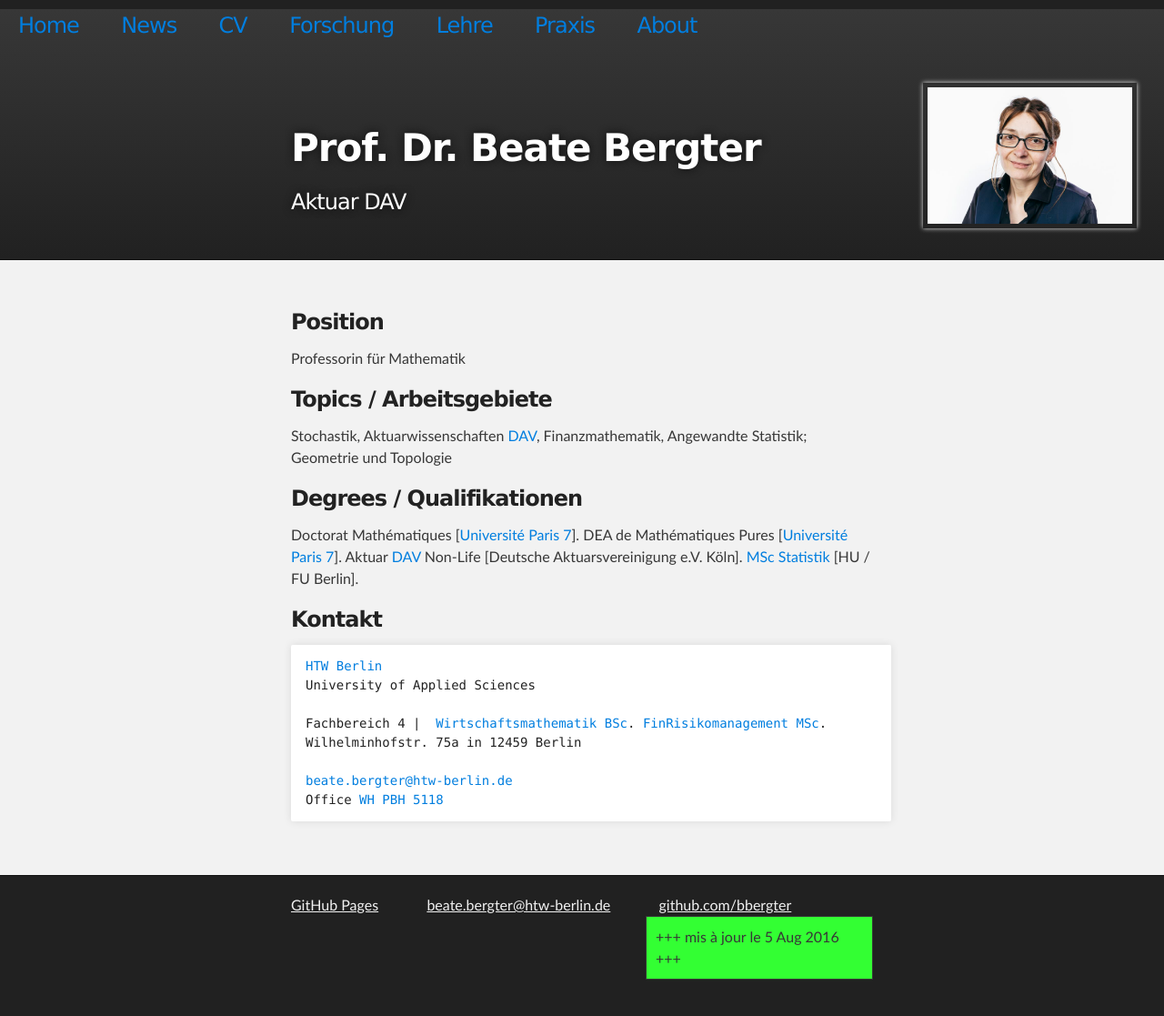
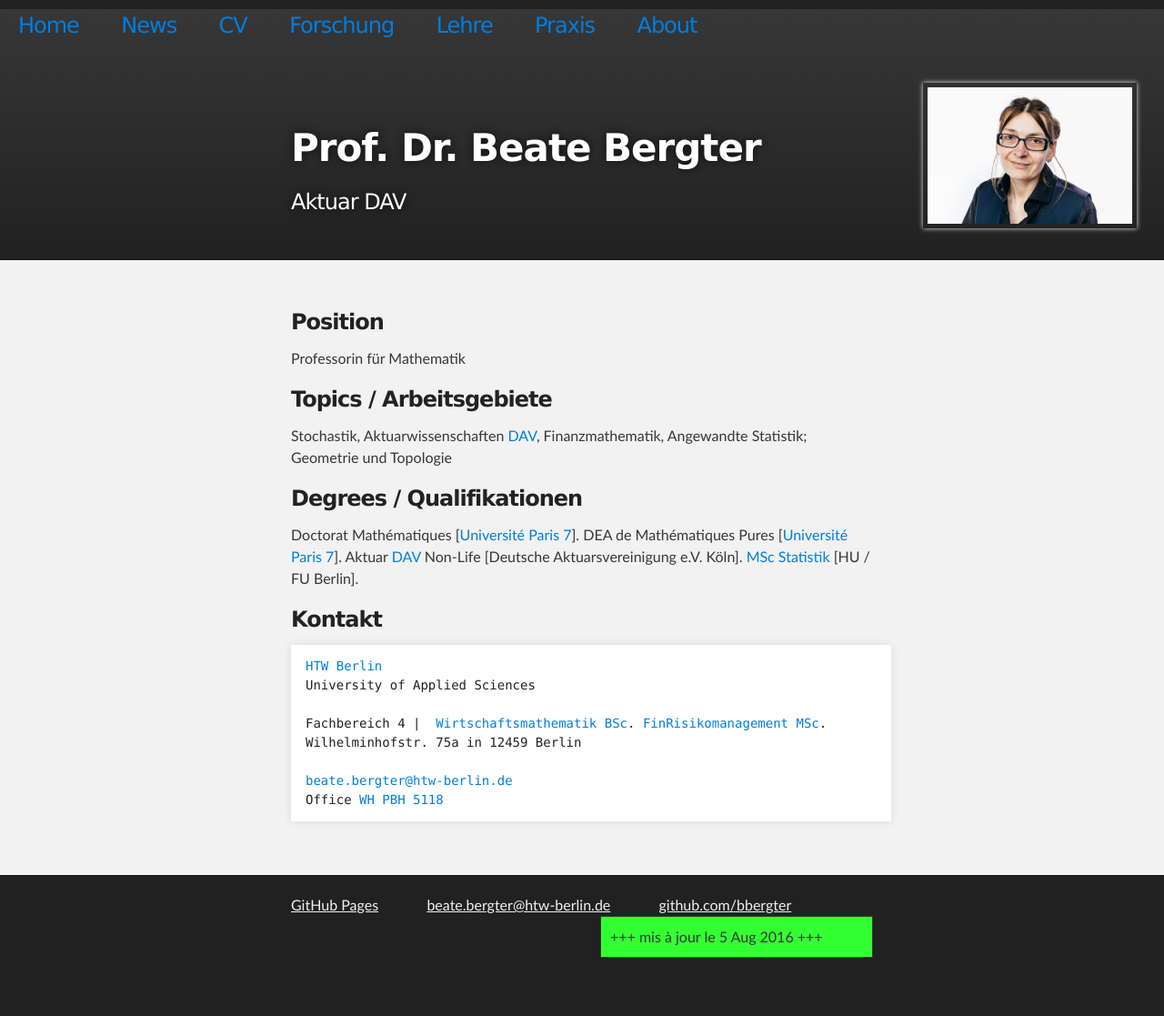
Before and after one commit to bbergter/bbergter, a Jekyll site: the page index.html, which Jekyll copies as it is, in a window 1280 px wide. Shown: the whole page at 91% size. Built offline with Jekyll 4.4.1, drawn with Linux system fonts in a browser that asks for light colours; after the commit the page ends 1093 px from its top, so only the background shows below that.

Commit message:
Update index.html

```diff
--- a/index.html
+++ b/index.html
@@ -98,10 +98,10 @@ Office <a href="http://youtu.be/cewuqc1zl4g" title="PBH" target="_blank">WH PBH
         <a href="mailto:beate.bergter@htw-berlin.de">beate.bergter@htw-berlin.de</a> &nbsp &nbsp &nbsp &nbsp &nbsp &nbsp
         <a href="https://github.com/bbergter">github.com/bbergter</a>
 
-
+<br>
 <div align="right">
     <table height="10" border="1" cellpadding="1" cellspacing="1"
-      width="250">
+      width="300">
       <tbody>
         <tr>
            <td bgcolor="#33ff33" valign="top">
```
